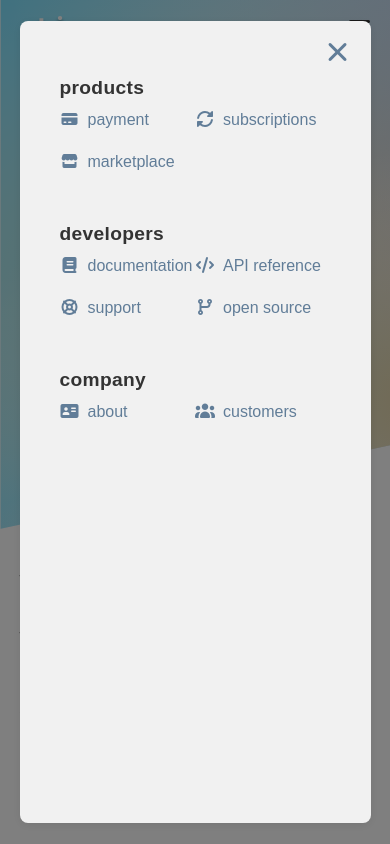
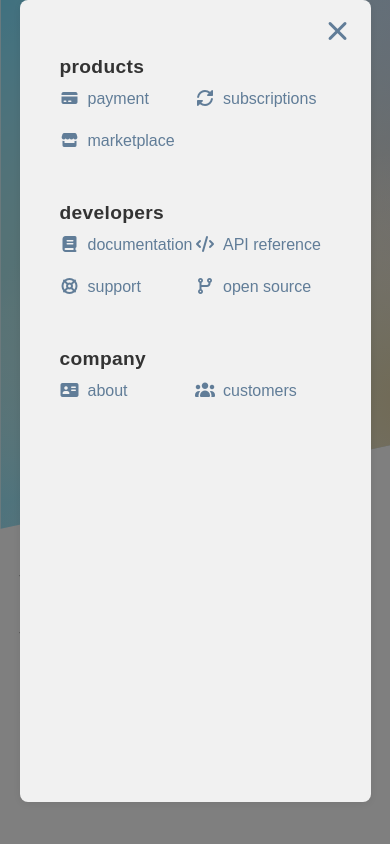
Before and after one commit to okit-man/Dropdown-menu, a plain HTML site: page index.html in a window 390 px wide. Both pictures are taken after a click on the button 359 px from the left and 30 px from the top of the page. Drawn offline with Linux system fonts and the light colour scheme.

Commit message:
added the visibity of the sidebar to all scren and adjust it to work well with all screen

```diff
--- a/index.html
+++ b/index.html
@@ -46,7 +46,7 @@
         </div>
     </section>
     <!-- navigation sidebar -->
-     <div class="sidebar-wrapper shows">
+     <div class="sidebar-wrapper">
         <aside class="sidebar">
             <button class="close-btn">
                 <i class="fa-solid fa-xmark"></i>
--- a/style.css
+++ b/style.css
@@ -46,6 +46,7 @@
     width: 120px;
     height: auto;
     display: block;
+
 }
 
 /* general button */
@@ -56,13 +57,11 @@
     /* padding: 0.25rem 0.75rem ; */
 }
 
-/* hamburger button */
+/* hamburger button hidden on a big screen */
 .toggle-btn {
     display: none;
     font-size: 1.7rem;
     color: #333;
-
-    /* background-color: transparent; */
 }
 /* signin button */
 .signin-btn, .btns {
@@ -159,7 +158,7 @@
     width: 17rem;
 }
 
-/* sidebar */
+/* sidebar wrapper */
 .sidebar-wrapper {
     position: fixed;
     top: 0;
@@ -167,21 +166,31 @@
     width: 100%;
     height: 100%;
     background-color: rgba(0, 0, 0, 0.5);
+    /* background-color: red; */
     z-index: 999;
 
     display: grid;
     place-items: center;
+
     visibility: hidden;
+    opacity: 0;
+    transform: scale(0);
 
     transition: all 0.3s ease-in-out;
+}
+/* javascript add/remove show class */
+/*mobile sidebar is hidden by default on a big screen  */
+.sidebar-wrapper.show {
+    visibility: hidden;
+    opacity: 0;
     transform: scale(0);
+    pointer-events: none;
 
-}
-.sidebar-wrapper.show {
-    visibility: visible;
-    transform: scale(1);
+    /* transition: all 0.3s ease-in-out; */
+
     z-index: 2;
 }
+/* sidebar content */
 .sidebar {
     background-color: #f1f1f1;
     width: 90vw;
@@ -191,17 +200,20 @@
     box-shadow: 0 2px 10px rgba(0, 0, 0, 0.08);
     padding: 2rem 2.5rem;
     position: relative;
-    /* text-align: end; */
-    /* display: grid; */
 }
+/* close button */
 .close-btn {
     position:absolute;
+
     top: 1rem;
     right: 1rem;
+
     font-size: 1.5rem;
     background-color: transparent;
     border-color: transparent;
-    color: hsl(210, 22%, 49%);;
+    color: hsl(210, 22%, 49%);
+
+    cursor: pointer;
 }
 /* sidebar-links */
 .sidebar-subLinks {
@@ -288,7 +300,9 @@
     .phone-image {
         width: 15rem;
         align-self: end;
-}
+    }
+
+
 }
 
 @media screen and (max-width: 700px) {
@@ -302,7 +316,7 @@
         justify-content: space-between;
         align-items: center;
     }
-    /* hide desktop navigation */
+    /* hide navigation on small screen */
     .nav-links {
         display: none;
     }
@@ -331,6 +345,22 @@
     }
     .hero-image {
         display: none;
+    }
+    .sidebar-wrapper {
+        visibility: visible;
+        transform: scale(1);
+        opacity: 1;
+
+        display:none;
+    }
+    .sidebar-wrapper.show {
+        visibility: visible;
+        opacity: 1;
+        transform: scale(1);
+
+        pointer-events: auto;
+
+        display: block;
     }
 
 
```
